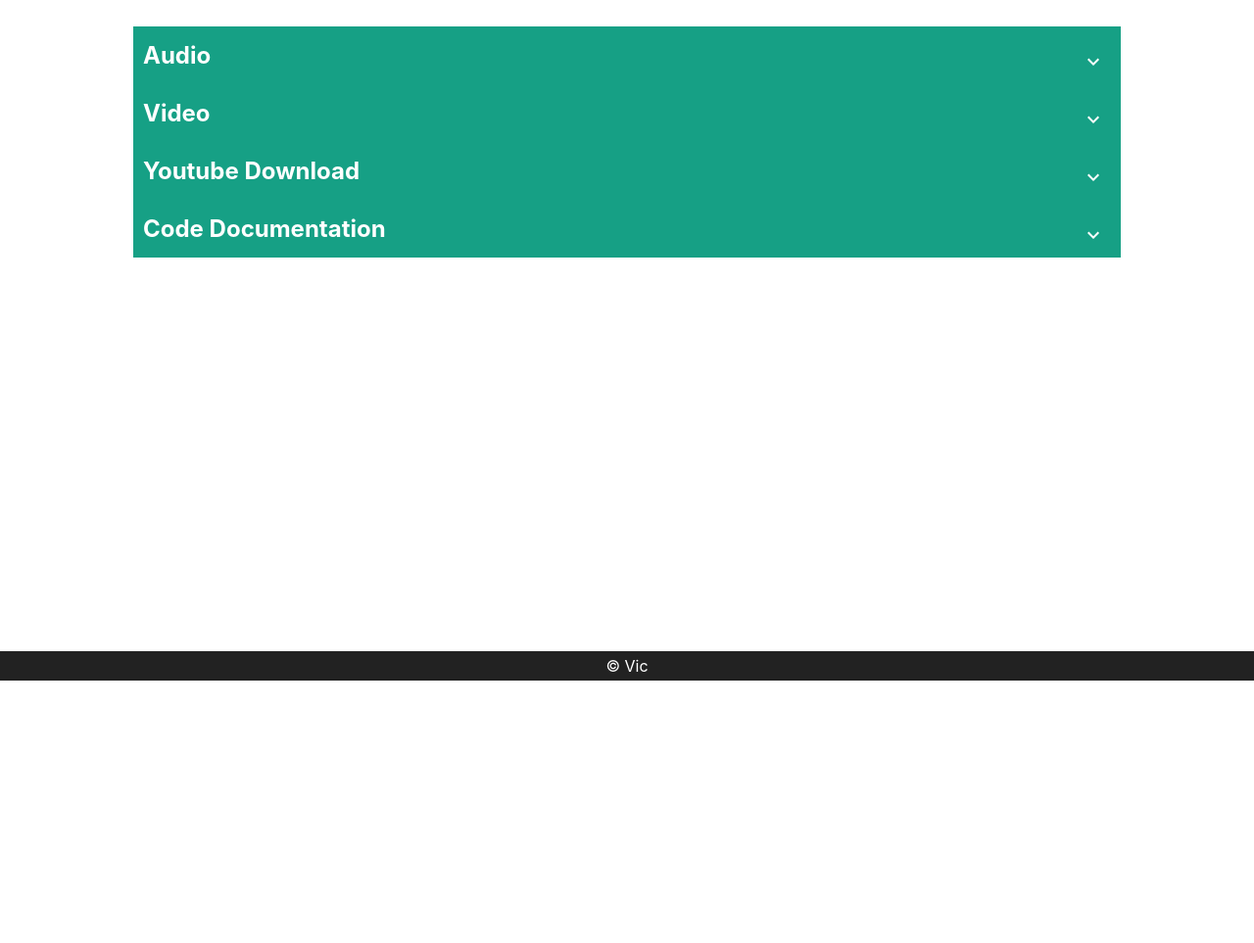
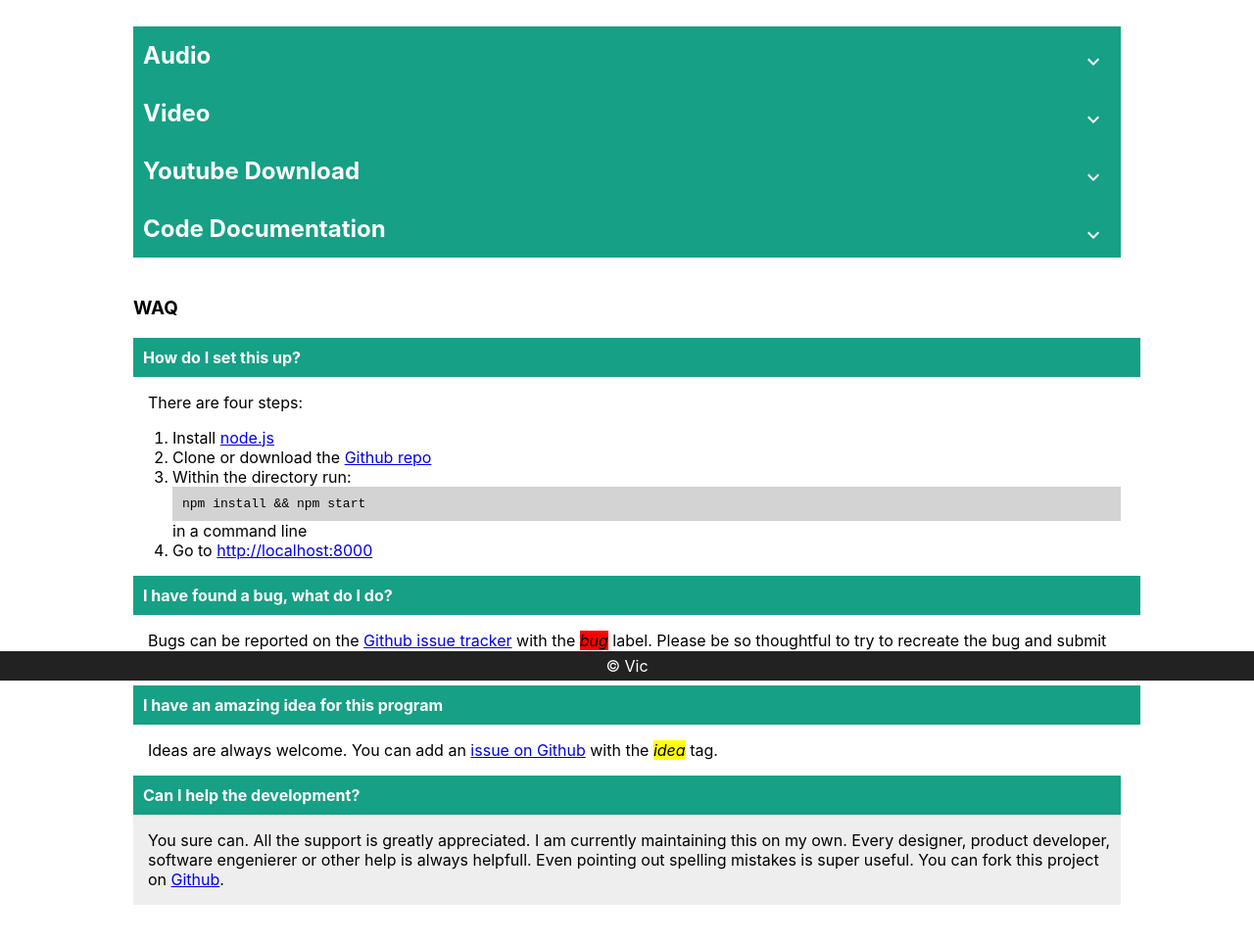
Before and after one commit to Jantje19/MusicStream, a website: page WebInterface/help.html in a window 1280 px wide. Shown: the part 105-1068 px from the top of the page at 98% size. Before the commit the page ends 800 px from the top, so only its background shows below. Drawn offline with Linux system fonts and the light colour scheme.

Commit message:
Add files via upload

```diff
--- a/WebInterface/help.html
+++ b/WebInterface/help.html
@@ -93,6 +93,28 @@
 			overflow: hidden;
 			background-color: #EEEEEE;
 			transition: max-height .5s ease;
+		}
+
+		main #WAQ {
+			margin: 40px auto;
+			background-color: transparent;
+		}
+
+		main #WAQ > div {
+			padding: 0;
+			max-height: initial;
+		}
+
+		main #WAQ > div b {
+			width: 100%;
+			color: white;
+			padding: 10px;
+			display: block;
+			background-color: #16a085;
+		}
+
+		main #WAQ > div p {
+			margin-left: 15px;
 		}
 
 		footer {
@@ -312,6 +334,46 @@
 				</p>
 			</div>
 		</div>
+
+
+		<div id="WAQ">
+			<h3>WAQ</h3>
+
+			<div>
+				<b>How do I set this up?</b>
+				<p>
+					There are four steps:
+
+					<ol>
+						<li>Install <a href="https://nodejs.org/en/download/package-manager/">node.js</a></li>
+						<li>Clone or download the <a href="https://github.com/jantje19/MusicStream/clone">Github repo</a></li>
+						<li>Within the directory run: <code>npm install &amp;&amp; npm start</code> in a command line</li>
+						<li>Go to <a href="http://localhost:8000">http://localhost:8000</a></li>
+					</ol>
+				</p>
+			</div>
+
+			<div>
+				<b>I have found a bug, what do I do?</b>
+				<p>
+					Bugs can be reported on the <a href="https://github.com/Jantje19/MusicStream/issues/new/">Github issue tracker</a> with the <i style="background-color: red">bug</i> label. Please be so thoughtful to try to recreate the bug and submit an as detailed as possible explaination. Screenshots are always appreciated.
+				</p>
+			</div>
+
+			<div>
+				<b>I have an amazing idea for this program</b>
+				<p>
+					Ideas are always welcome. You can add an <a href="https://github.com/Jantje19/MusicStream/issues/new/">issue on Github</a> with the <i style="background-color: yellow">idea</i> tag.
+				</p>
+			</div>
+
+			<div>
+				<b>Can I help the development?</b>
+				<p>
+					You sure can. All the support is greatly appreciated. I am currently maintaining this on my own. Every designer, product developer, software engenierer or other help is always helpfull. Even pointing out spelling mistakes is super useful. You can fork this project on <a href="https://github.com/jantje19/MusicStream/">Github</a>.
+				</p>
+			</div>
+		</div>
 	</main>
 
 	<footer>
```
